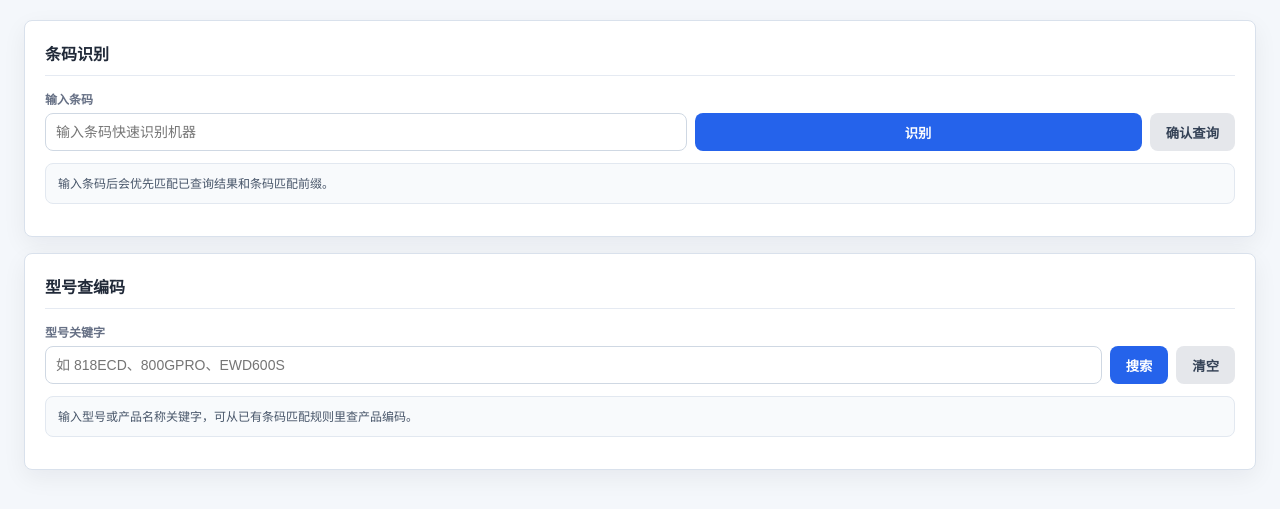
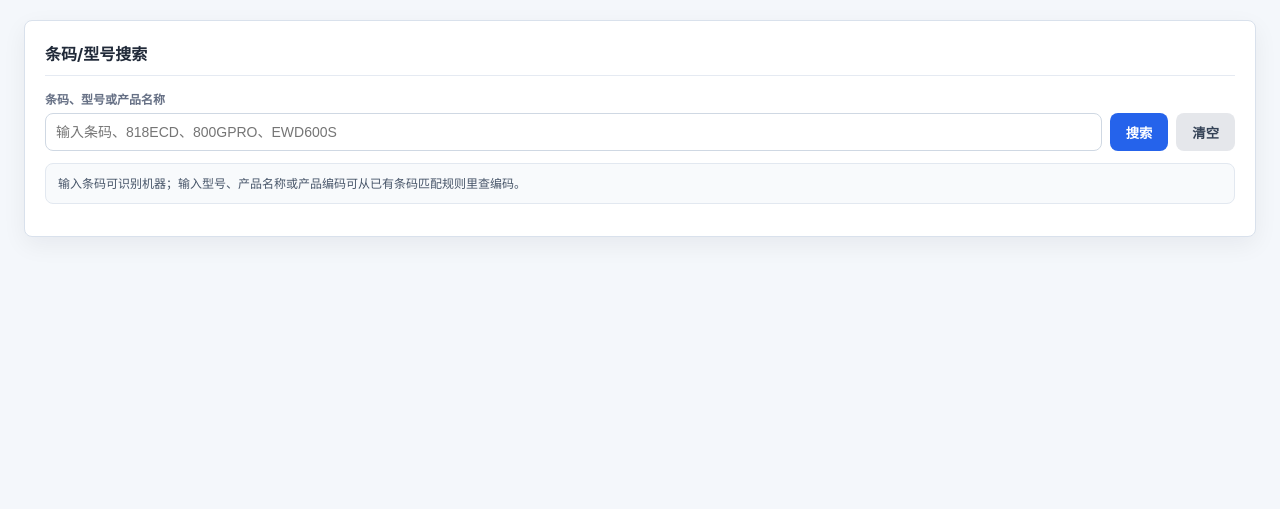
Before and after one commit to lovegongqi/CRM_barcode_query_cluster, a Flask app: page /product-library in a window 1280 px wide. Shown: the part 138-647 px from the top of the page. Run offline with Flask 3, Linux system fonts and the light colour scheme; data that the repository does not hold is empty.

Commit message:
Unify product library search

```diff
--- a/templates/product_library.html
+++ b/templates/product_library.html
@@ -75,27 +75,17 @@
     {% endif %}
 
     <div class="card">
-        <h2>条码识别</h2>
-        <div class="library-form">
-            <div style="grid-column:span 2"><label>输入条码</label><input id="lookupBarcode" placeholder="输入条码快速识别机器" inputmode="latin" lang="en" autocomplete="off" autocorrect="off" autocapitalize="off" spellcheck="false" style="ime-mode:inactive" oninput="scheduleLookup()"></div>
-            <button class="btn btn-primary" onclick="lookupBarcode()">识别</button>
-            <button class="btn btn-secondary" onclick="confirmQueryBarcode()">确认查询</button>
-        </div>
-        <div id="lookupBox" class="note">输入条码后会优先匹配已查询结果和条码匹配前缀。</div>
-        <div class="log" id="queryLog" style="display:none"></div>
-    </div>
-
-    <div class="card">
-        <h2>型号查编码</h2>
+        <h2>条码/型号搜索</h2>
         <div class="search-form">
             <div>
-                <label>型号关键字</label>
-                <input id="modelKeyword" placeholder="如 818ECD、800GPRO、EWD600S" autocomplete="off" oninput="scheduleProductCodeSearch()" onkeydown="if(event.key==='Enter')searchProductCode()">
+                <label>条码、型号或产品名称</label>
+                <input id="lookupInput" placeholder="输入条码、818ECD、800GPRO、EWD600S" inputmode="latin" lang="en" autocomplete="off" autocorrect="off" autocapitalize="off" spellcheck="false" style="ime-mode:inactive" oninput="scheduleLookup()" onkeydown="if(event.key==='Enter')unifiedSearch()">
             </div>
-            <button class="btn btn-primary" onclick="searchProductCode()">搜索</button>
-            <button class="btn btn-secondary" onclick="clearProductCodeSearch()">清空</button>
+            <button class="btn btn-primary" onclick="unifiedSearch()">搜索</button>
+            <button class="btn btn-secondary" onclick="clearUnifiedSearch()">清空</button>
         </div>
-        <div id="codeSearchBox" class="note">输入型号或产品名称关键字，可从已有条码匹配规则里查产品编码。</div>
+        <div id="lookupBox" class="note">输入条码可识别机器；输入型号、产品名称或产品编码可从已有条码匹配规则里查编码。</div>
+        <div class="log" id="queryLog" style="display:none"></div>
     </div>
 
     <div class="card" id="editCard" style="display:none">
@@ -117,7 +107,6 @@ function escapeHtml(text) {
 }
 
 let productLibraryRows = [];
-let productCodeSearchTimer = null;
 
 async function loadLibrary() {
     const res = await fetch('/api/product-library');
@@ -143,7 +132,7 @@ async function loadLibrary() {
                 </tr>
             `).join('') || '<tr><td colspan="6">暂无条码匹配规则</td></tr>'}</tbody>
         </table>`;
-    if (document.getElementById('modelKeyword')?.value.trim()) searchProductCode();
+    if (document.getElementById('lookupInput')?.value.trim()) unifiedSearch(false);
 }
 
 async function saveLibrary() {
@@ -181,21 +170,22 @@ function normalizeSearchText(text) {
     return String(text || '').toLowerCase().replace(/\s+/g, '');
 }
 
-function scheduleProductCodeSearch() {
-    clearTimeout(productCodeSearchTimer);
-    productCodeSearchTimer = setTimeout(searchProductCode, 200);
+function isLikelyBarcode(value) {
+    const text = String(value || '').trim();
+    const compact = text.replace(/[\s-]+/g, '');
+    const digitCount = (compact.match(/\d/g) || []).length;
+    return /^[A-Za-z0-9]+$/.test(compact) && compact.length >= 10 && digitCount >= 8;
 }
 
-function clearProductCodeSearch() {
-    document.getElementById('modelKeyword').value = '';
-    document.getElementById('codeSearchBox').innerHTML = '输入型号或产品名称关键字，可从已有条码匹配规则里查产品编码。';
+function clearUnifiedSearch() {
+    document.getElementById('lookupInput').value = '';
+    document.getElementById('lookupBox').innerHTML = '输入条码可识别机器；输入型号、产品名称或产品编码可从已有条码匹配规则里查编码。';
 }
 
-function searchProductCode() {
-    const keyword = document.getElementById('modelKeyword').value.trim();
-    const box = document.getElementById('codeSearchBox');
+function searchProductCode(keyword) {
+    const box = document.getElementById('lookupBox');
     if (!keyword) {
-        box.innerHTML = '输入型号或产品名称关键字，可从已有条码匹配规则里查产品编码。';
+        box.innerHTML = '输入条码可识别机器；输入型号、产品名称或产品编码可从已有条码匹配规则里查编码。';
         return;
     }
     if (!productLibraryRows.length) {
@@ -205,7 +195,7 @@ function searchProductCode() {
     const needle = normalizeSearchText(keyword);
     const grouped = new Map();
     for (const row of productLibraryRows) {
-        const haystack = normalizeSearchText(`${row.product_name || ''} ${row.product_code || ''} ${row.prefix || ''}`);
+        const haystack = normalizeSearchText(`${row.product_name || ''} ${row.product_code || ''} ${row.prefix || ''} ${row.source_barcode || ''}`);
         if (!haystack.includes(needle)) continue;
         const key = `${row.product_code || ''}|${row.product_name || ''}`;
         if (!grouped.has(key)) {
@@ -246,13 +236,26 @@ function searchProductCode() {
 function scheduleLookup() {
     clearTimeout(lookupTimer);
     lookupTimer = setTimeout(() => {
-        const barcode = document.getElementById('lookupBarcode').value.trim();
-        if (barcode.length >= 6) lookupBarcode();
+        const text = document.getElementById('lookupInput').value.trim();
+        if (text.length >= 2) unifiedSearch(false);
     }, 350);
 }
 
-async function lookupBarcode() {
-    const barcode = document.getElementById('lookupBarcode').value.trim();
+function unifiedSearch(showAlert = true) {
+    const text = document.getElementById('lookupInput').value.trim();
+    if (!text) {
+        if (showAlert) alert('请输入条码、型号或产品名称');
+        return;
+    }
+    if (isLikelyBarcode(text)) {
+        lookupBarcode(text);
+    } else {
+        searchProductCode(text);
+    }
+}
+
+async function lookupBarcode(barcodeValue = '') {
+    const barcode = (barcodeValue || document.getElementById('lookupInput').value).trim();
     if (!barcode) return alert('请输入条码');
     const res = await fetch('/api/product-library/lookup?barcode=' + encodeURIComponent(barcode));
     const data = await res.json();
@@ -266,7 +269,7 @@ async function lookupBarcode() {
 }
 
 async function confirmQueryBarcode() {
-    const barcode = document.getElementById('lookupBarcode').value.trim();
+    const barcode = document.getElementById('lookupInput').value.trim();
     if (!barcode) return alert('请输入条码');
     appendQueryLog('准备启动 CRM 查询...', 'info');
     const data = await fetch('/api/product-library/query/start', {
```
